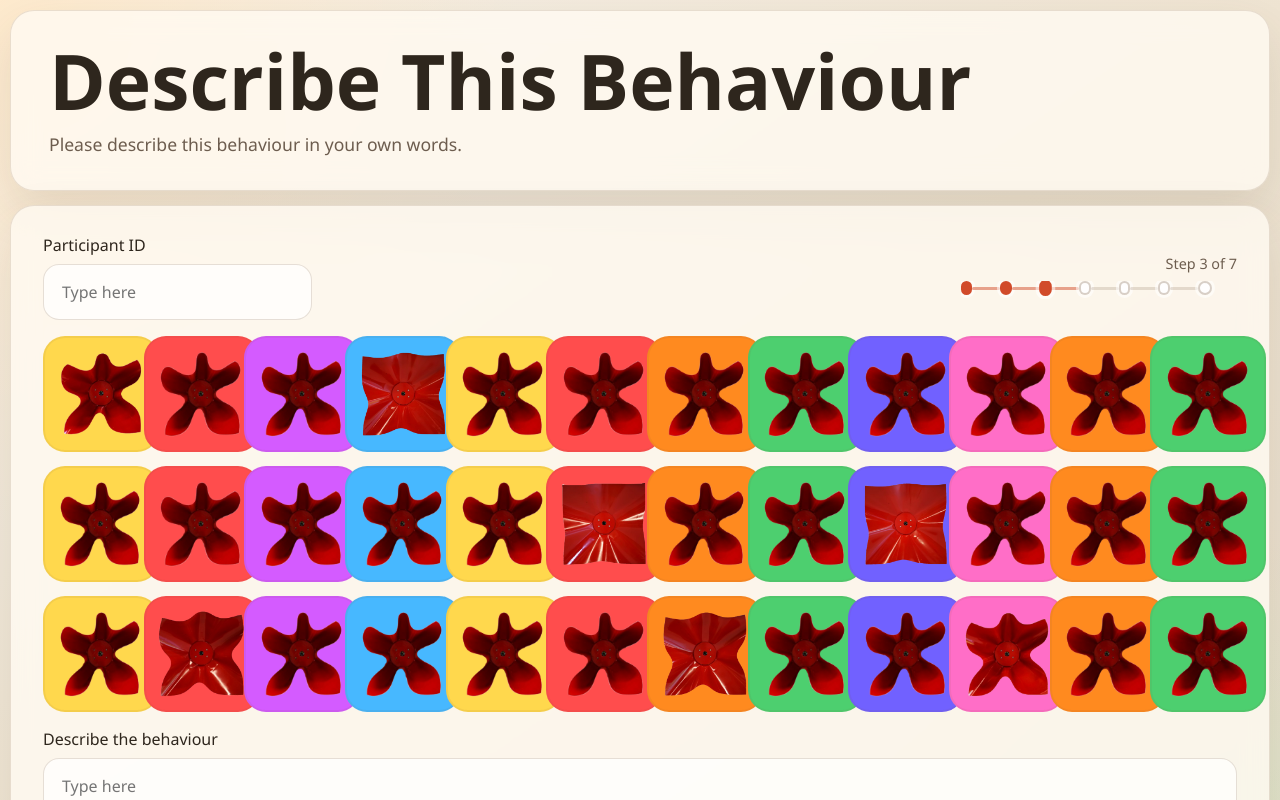
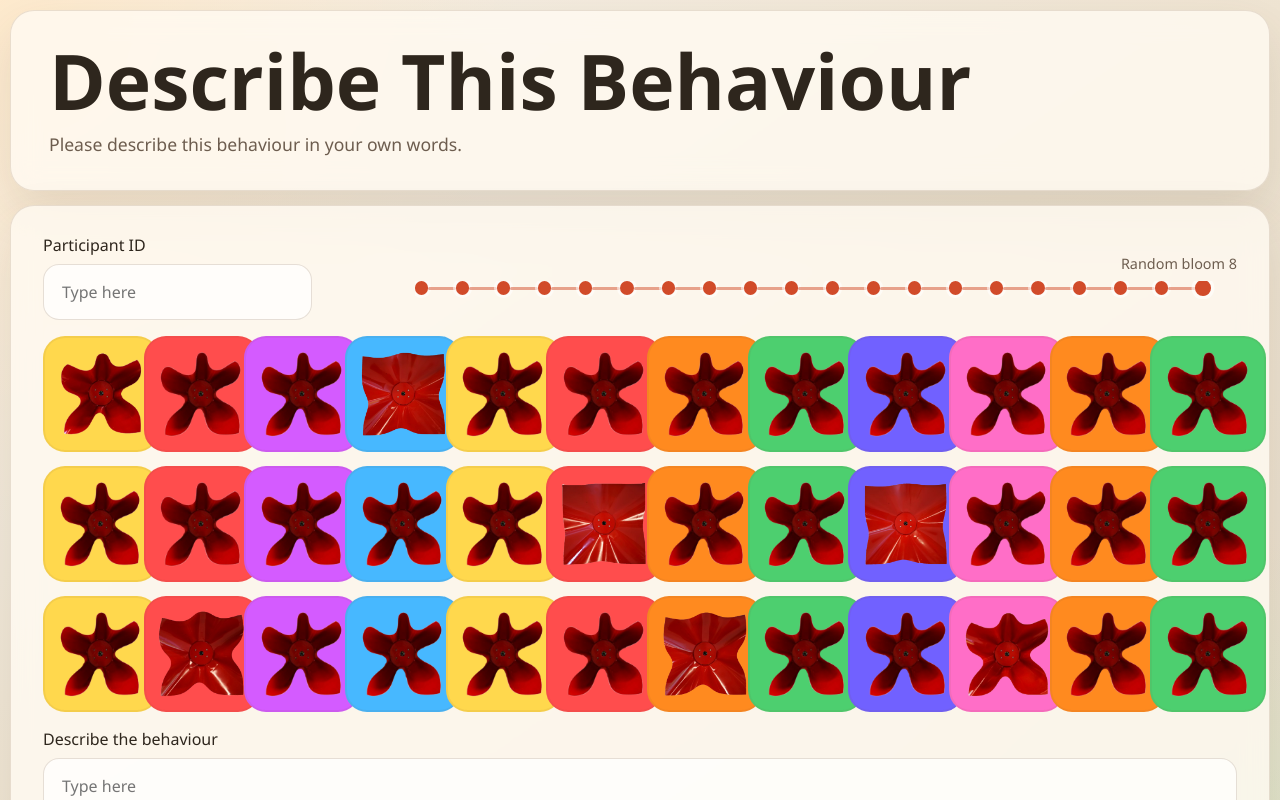
Before and after one commit to MerihanAlhafnawi/SwarmGardenSimulator, a Next.js app: page /describe-three in a window 1280 px wide. Shown: the top 800 px of the page. Built offline with nearby package versions, Linux system fonts and the light colour scheme; no server answers.

Commit message:
Show action timeline for describe behaviour demos

```diff
--- a/src/components/BehaviourDescriptionStep.tsx
+++ b/src/components/BehaviourDescriptionStep.tsx
@@ -3,7 +3,6 @@
 import Image from "next/image";
 import { useRouter } from "next/navigation";
 import { useEffect, useRef, useState, type MutableRefObject } from "react";
-import StudyStepProgress from "@/components/StudyStepProgress";
 import {
   buildStudyHref,
   getStoredStudyContext,
@@ -31,6 +30,11 @@ type Cell = {
 type StoredResponse = {
   stimulus: string;
   description: string;
+};
+
+type DemoProgressStep = {
+  label: string;
+  delay: number;
 };
 
 type StepConfig = {
@@ -142,9 +146,9 @@ export default function BehaviourDescriptionStep({ config }: { config: StepConfi
   const [studyContext, setStudyContext] = useState<StudyContext>(getStoredStudyContext);
   const [description, setDescription] = useState("");
   const [message, setMessage] = useState("");
+  const [demoProgressSteps, setDemoProgressSteps] = useState<DemoProgressStep[]>([]);
+  const [activeDemoStep, setActiveDemoStep] = useState(-1);
   const timersRef = useRef<number[]>([]);
-  const progressStep =
-    config.responseKey === "behaviour-1" ? 1 : config.responseKey === "behaviour-2" ? 2 : 3;
 
   useEffect(() => {
     setStudyContext(initializeStudyContextFromSearch(window.location.search));
@@ -160,6 +164,7 @@ export default function BehaviourDescriptionStep({ config }: { config: StepConfi
       window.clearTimeout(timer);
     }
     ref.current = [];
+    setActiveDemoStep(-1);
   };
 
   const schedule = (callback: () => void, delay: number) => {
@@ -219,15 +224,21 @@ export default function BehaviourDescriptionStep({ config }: { config: StepConfi
 
   const playDemoByKind = () => {
     resetGrid();
+    let progressSteps: DemoProgressStep[] = [];
 
     if (config.demoKind === "blue-left-to-right") {
       let index = 0;
       for (let col = 0; col < COLS; col += 1) {
+        progressSteps = [...progressSteps, { label: `Blue column ${col + 1}`, delay: index * 120 }];
         for (let row = 0; row < ROWS; row += 1) {
           schedule(() => fadeCell(row, col, BLUE_COLOR), index * 120);
           index += 1;
         }
       }
+      setDemoProgressSteps(progressSteps);
+      progressSteps.forEach((step, stepIndex) => {
+        schedule(() => setActiveDemoStep(stepIndex), step.delay);
+      });
       return;
     }
 
@@ -238,6 +249,10 @@ export default function BehaviourDescriptionStep({ config }: { config: StepConfi
         const targetColor = WARM_COLORS[bandIndex % WARM_COLORS.length];
         const startCol = bandIndex * 2;
         const delay = bandIndex * WARM_BAND_DELAY;
+        progressSteps = [
+          ...progressSteps,
+          { label: `Warm band ${bandIndex + 1}`, delay },
+        ];
 
         for (let row = 0; row < ROWS; row += 1) {
           for (let col = startCol; col < Math.min(startCol + 2, COLS); col += 1) {
@@ -248,8 +263,14 @@ export default function BehaviourDescriptionStep({ config }: { config: StepConfi
 
       const bloomStartDelay = bandCount * WARM_BAND_DELAY;
       for (let level = 1; level <= 11; level += 1) {
-        schedule(() => setAllLevels(level), bloomStartDelay + (level - 1) * BLOOM_STEP_DELAY);
+        const delay = bloomStartDelay + (level - 1) * BLOOM_STEP_DELAY;
+        progressSteps = [...progressSteps, { label: `Bloom level ${level}`, delay }];
+        schedule(() => setAllLevels(level), delay);
       }
+      setDemoProgressSteps(progressSteps);
+      progressSteps.forEach((step, stepIndex) => {
+        schedule(() => setActiveDemoStep(stepIndex), step.delay);
+      });
       return;
     }
 
@@ -257,13 +278,24 @@ export default function BehaviourDescriptionStep({ config }: { config: StepConfi
     for (let index = 0; index < centerOutColumns.length; index += 1) {
       const targetColor = RAINBOW_COLORS[index];
       const col = centerOutColumns[index];
+      const delay = index * 220;
+      progressSteps = [...progressSteps, { label: `Rainbow band ${index + 1}`, delay }];
       for (let row = 0; row < ROWS; row += 1) {
-        schedule(() => fadeCell(row, col, targetColor), index * 220);
+        schedule(() => fadeCell(row, col, targetColor), delay);
       }
     }
 
     RANDOM_BLOOM_SEQUENCE.forEach((entry, index) => {
-      schedule(() => setCellLevel(entry.row, entry.col, entry.level), 2200 + index * 350);
+      const delay = 2200 + index * 350;
+      progressSteps = [
+        ...progressSteps,
+        { label: `Random bloom ${index + 1}`, delay },
+      ];
+      schedule(() => setCellLevel(entry.row, entry.col, entry.level), delay);
+    });
+    setDemoProgressSteps(progressSteps);
+    progressSteps.forEach((step, stepIndex) => {
+      schedule(() => setActiveDemoStep(stepIndex), step.delay);
     });
   };
 
@@ -356,7 +388,31 @@ export default function BehaviourDescriptionStep({ config }: { config: StepConfi
               />
             </label>
           )}
-          <StudyStepProgress currentStep={progressStep} totalSteps={7} />
+          <div className="study-progress" aria-label="Behaviour timeline">
+            <span className="study-progress-caption">
+              {activeDemoStep >= 0 && demoProgressSteps[activeDemoStep]
+                ? demoProgressSteps[activeDemoStep].label
+                : "Behaviour timeline"}
+            </span>
+            <div className="playback-timeline study-progress-timeline">
+              {demoProgressSteps.map((step, index) => {
+                const isCurrent = index === activeDemoStep;
+                const isComplete = index < activeDemoStep;
+
+                return (
+                  <div
+                    key={`${config.responseKey}-${step.label}-${index}`}
+                    className={`timeline-step ${isCurrent ? "current" : ""} ${isComplete ? "complete" : ""}`}
+                    title={step.label}
+                    aria-label={step.label}
+                  >
+                    <span className="timeline-dot" />
+                    {index < demoProgressSteps.length - 1 ? <span className="timeline-line" /> : null}
+                  </div>
+                );
+              })}
+            </div>
+          </div>
         </div>
 
         <div className="swarm-grid" aria-label={`${config.title} demo grid`}>
```
